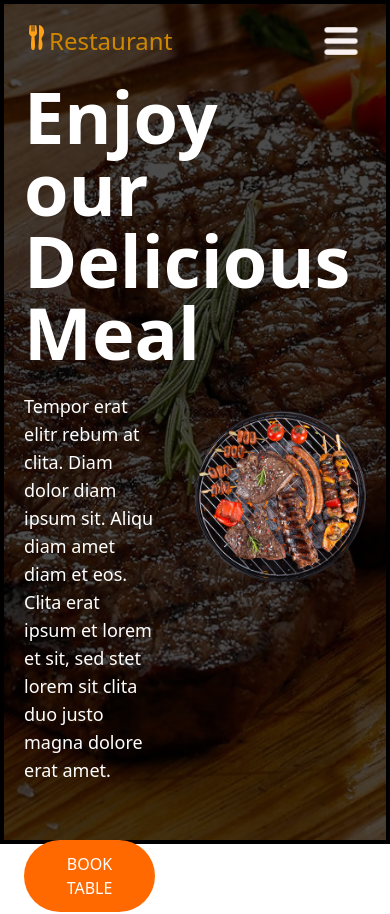
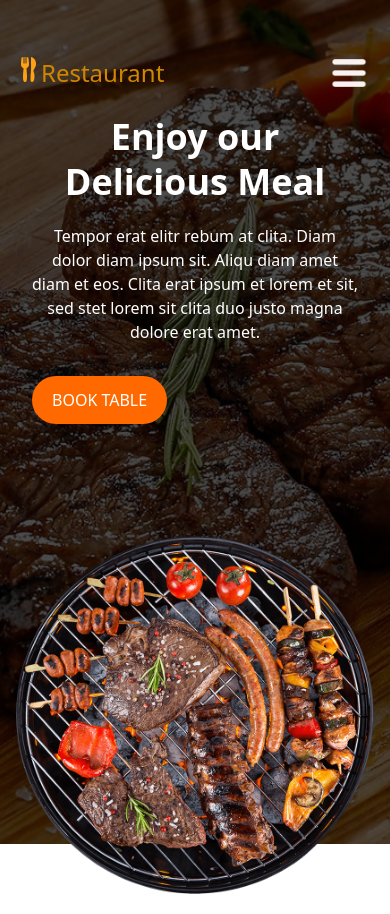
Before and after one commit to dimi-dev7/Devoir-Tailwing, a website: page index.html in a window 390 px wide. Drawn offline with Linux system fonts and the light colour scheme.

Commit message:
Amélioration du responsive du Hero

```diff
--- a/index.html
+++ b/index.html
@@ -9,8 +9,8 @@
 </head>
 <body>
     <main>
-        <section class="hero h-screen border-4">
-            <header class="text-white flex items-center justify-between px-5 py-3">
+        <section class="hero h-screen w-full min-h-screen px-4 md:px-8 lg:px-16 py-8">
+            <header class="text-white flex items-center justify-between py-4">
         <div class="flex">
             <img src="./Images/logo.png" alt="" class="h-[25px]"><span class="text-yellow-600 text-2xl">Restaurant</span>
         </div>
@@ -28,20 +28,20 @@
         <img class="h-[50px] lg:hidden" src="./Images/icons8-menu-64.png" alt="">
         </header>
 
-        <div class="flex items-center h-full justify-between p-5">
-            <div class="text-white w-1/2 space-y-6 pr-10">
-                <h1 class="text-7xl font-bold">
+        <div class="flex flex-col items-center md:flex-row h-full justify-between gap-8">
+            <div class="text-white w-1/2 px-4 w-full md:px-10">
+                <h1 class="text-4xl md:text-6xl lg:text-7xl text-center leading-tight font-bold md:text-left">
                     Enjoy our <br>Delicious Meal
                 </h1>
-                <p class="text-lg mt-5 max-w-md">
+                <p class="text-center md:text-lg text-base mt-5 md:text-left max-w-md">
                     Tempor erat elitr rebum at clita. Diam dolor diam ipsum sit. Aliqu diam amet diam et eos. Clita erat ipsum et lorem et sit, sed stet lorem sit clita duo justo magna dolore erat amet.
                 </p>
-                <button class="bg-orange-500 px-5 py-3 rounded-full mt-8">
+                <button class="bg-orange-500 px-5 py-3 rounded-full mt-8 md:w-auto">
                     BOOK TABLE
                 </button>
             </div>
-            <div class="w-1/2 flex justify-center">
-                <img class="w-[450px]" src="./Images/hero.png" alt="">
+            <div class="w-1/2 w-full md:w-1/2 md:mt-0 mt-8 flex justify-center">
+                <img class="w-full max-w-md object-contain h-auto" src="./Images/hero.png" alt="">
             </div>
         </div>
 
```
Also changed, not shown: README.md (added), src/output.css.
